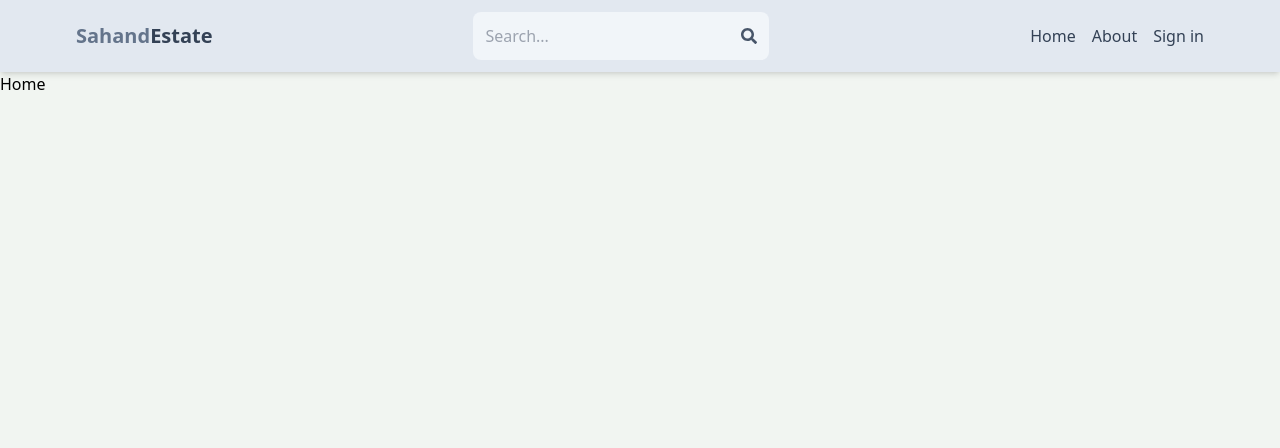
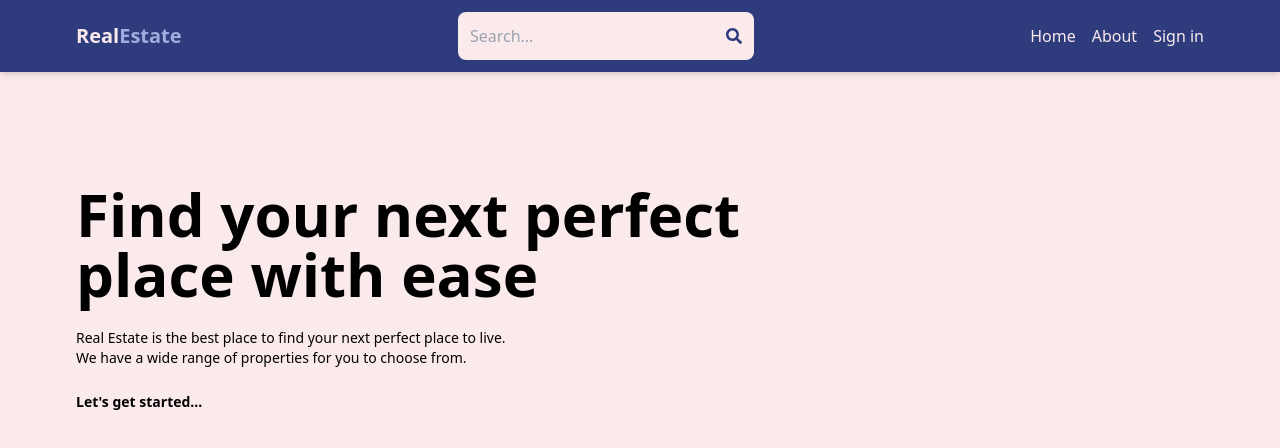
Before and after one commit to ShendritKrasniqi/Real-Estate, a React (Vite) app in the folder client/: page / in a window 1280 px wide. Shown: the top 448 px of the page. Built offline with nearby package versions, Linux system fonts and the light colour scheme; no server answers.

Commit message:
Complete Home Page & Design

```diff
--- a/client/src/components/Header.jsx
+++ b/client/src/components/Header.jsx
@@ -23,17 +23,17 @@ export default function Header() {
     }
   }, [location.search]);
   return (
-    <header className='bg-slate-200 shadow-md'>
+    <header className='bg-dark-blue shadow-md'>
       <div className='flex justify-between items-center max-w-6xl mx-auto p-3'>
         <Link to='/'>
           <h1 className='font-bold text-sm sm:text-xl flex flex-wrap'>
-            <span className='text-slate-500'>Sahand</span>
-            <span className='text-slate-700'>Estate</span>
+            <span className='text-rose'>Real</span>
+            <span className='text-light-blue'>Estate</span>
           </h1>
         </Link>
         <form
           onSubmit={handleSubmit}
-          className='bg-slate-100 p-3 rounded-lg flex items-center'
+          className='bg-rose p-3 rounded-lg flex items-center'
         >
           <input
             type='text'
@@ -43,17 +43,17 @@ export default function Header() {
             onChange={(e) => setSearchTerm(e.target.value)}
           />
           <button>
-            <FaSearch className='text-slate-600' />
+            <FaSearch className='text-dark-blue' />
           </button>
         </form>
         <ul className='flex gap-4'>
           <Link to='/'>
-            <li className='hidden sm:inline text-slate-700 hover:underline'>
+            <li className='hidden sm:inline text-rose hover:underline'>
               Home
             </li>
           </Link>
           <Link to='/about'>
-            <li className='hidden sm:inline text-slate-700 hover:underline'>
+            <li className='hidden sm:inline text-rose hover:underline'>
               About
             </li>
           </Link>
@@ -65,7 +65,7 @@ export default function Header() {
                 alt='profile'
               />
             ) : (
-              <li className=' text-slate-700 hover:underline'> Sign in</li>
+              <li className=' text-rose hover:underline'> Sign in</li>
             )}
           </Link>
         </ul>
--- a/client/src/components/OAuth.jsx
+++ b/client/src/components/OAuth.jsx
@@ -36,7 +36,7 @@ export default function OAuth() {
     <button
       onClick={handleGoogleClick}
       type='button'
-      className='bg-red-700 text-white p-3 rounded-lg uppercase hover:opacity-95'
+      className='bg-red text-rose p-3 rounded-lg uppercase hover:opacity-95'
     >
       Continue with google
     </button>
--- a/client/src/index.css
+++ b/client/src/index.css
@@ -4,5 +4,5 @@
 
 @tailwind utilities;
 body{
-    background-color: rgb(241, 245, 241);
+    background-color: #FBEAEB;
 }
--- a/client/src/pages/CreateListing.jsx
+++ b/client/src/pages/CreateListing.jsx
@@ -329,7 +329,7 @@ export default function CreateListing() {
               type='button'
               disabled={uploading}
               onClick={handleImageSubmit}
-              className='p-3 text-green-700 border border-green-700 rounded uppercase hover:shadow-lg disabled:opacity-80'
+              className='p-3 bg-dark-blue text-rose border border-green-700 rounded uppercase hover:shadow-lg disabled:opacity-80'
             >
               {uploading ? 'Uploading...' : 'Upload'}
             </button>
@@ -351,7 +351,7 @@ export default function CreateListing() {
                 <button
                   type='button'
                   onClick={() => handleRemoveImage(index)}
-                  className='p-3 text-red-700 rounded-lg uppercase hover:opacity-75'
+                  className='p-3 text-red rounded-lg uppercase hover:opacity-75'
                 >
                   Delete
                 </button>
@@ -359,7 +359,7 @@ export default function CreateListing() {
             ))}
           <button
             disabled={loading || uploading}
-            className='p-3 bg-slate-700 text-white rounded-lg uppercase hover:opacity-95 disabled:opacity-80'
+            className='p-3 bg-dark-blue text-rose rounded-lg uppercase hover:opacity-95 disabled:opacity-80'
           >
             {loading ? 'Creating...' : 'Create listing'}
           </button>
--- a/client/src/pages/Home.jsx
+++ b/client/src/pages/Home.jsx
@@ -1,7 +1,134 @@
-import React from 'react'
+import { useEffect, useState } from 'react';
+import { Link } from 'react-router-dom';
+import { Swiper, SwiperSlide } from 'swiper/react';
+import { Navigation } from 'swiper/modules';
+import SwiperCore from 'swiper';
+import 'swiper/css/bundle';
+import ListingItem from '../components/ListingItem';
 
 export default function Home() {
+  const [offerListings, setOfferListings] = useState([]);
+  const [saleListings, setSaleListings] = useState([]);
+  const [rentListings, setRentListings] = useState([]);
+  SwiperCore.use([Navigation]);
+  console.log(offerListings);
+  useEffect(() => {
+    const fetchOfferListings = async () => {
+      try {
+        const res = await fetch('/api/listing/get?offer=true&limit=4');
+        const data = await res.json();
+        setOfferListings(data);
+        fetchRentListings();
+      } catch (error) {
+        console.log(error);
+      }
+    };
+    const fetchRentListings = async () => {
+      try {
+        const res = await fetch('/api/listing/get?type=rent&limit=4');
+        const data = await res.json();
+        setRentListings(data);
+        fetchSaleListings();
+      } catch (error) {
+        console.log(error);
+      }
+    };
+
+    const fetchSaleListings = async () => {
+      try {
+        const res = await fetch('/api/listing/get?type=sale&limit=4');
+        const data = await res.json();
+        setSaleListings(data);
+      } catch (error) {
+        log(error);
+      }
+    };
+    fetchOfferListings();
+  }, []);
   return (
-    <div>Home</div>
-  )
+    <div>
+      {/* top */}
+      <div className='flex flex-col gap-6 p-28 px-3 max-w-6xl mx-auto'>
+        <h1 className='text-slate-700 font-bold text-3xl lg:text-6xl'>
+          Find your next <span className='text-slate-500'>perfect</span>
+          <br />
+          place with ease
+        </h1>
+        <div className='text-gray-400 text-xs sm:text-sm'>
+          Real Estate is the best place to find your next perfect place to
+          live.
+          <br />
+          We have a wide range of properties for you to choose from.
+        </div>
+        <Link
+          to={'/search'}
+          className='text-xs sm:text-sm text-blue-800 font-bold hover:underline'
+        >
+          Let's get started...
+        </Link>
+      </div>
+
+      {/* swiper */}
+      <Swiper navigation>
+        {offerListings &&
+          offerListings.length > 0 &&
+          offerListings.map((listing) => (
+            <SwiperSlide>
+              <div
+                style={{
+                  background: `url(${listing.imageUrls[0]}) center no-repeat`,
+                  backgroundSize: 'cover',
+                }}
+                className='h-[500px]'
+                key={listing._id}
+              ></div>
+            </SwiperSlide>
+          ))}
+      </Swiper>
+
+      {/* listing results for offer, sale and rent */}
+
+      <div className='max-w-6xl mx-auto p-3 flex flex-col gap-8 my-10'>
+        {offerListings && offerListings.length > 0 && (
+          <div className=''>
+            <div className='my-3'>
+              <h2 className='text-2xl font-semibold text-slate-600'>Recent offers</h2>
+              <Link className='text-sm text-blue-800 hover:underline' to={'/search?offer=true'}>Show more offers</Link>
+            </div>
+            <div className='flex flex-wrap gap-4'>
+              {offerListings.map((listing) => (
+                <ListingItem listing={listing} key={listing._id} />
+              ))}
+            </div>
+          </div>
+        )}
+        {rentListings && rentListings.length > 0 && (
+          <div className=''>
+            <div className='my-3'>
+              <h2 className='text-2xl font-semibold text-slate-600'>Recent places for rent</h2>
+              <Link className='text-sm text-blue-800 hover:underline' to={'/search?type=rent'}>Show more places for rent</Link>
+            </div>
+            <div className='flex flex-wrap gap-4'>
+              {rentListings.map((listing) => (
+                <ListingItem listing={listing} key={listing._id} />
+              ))}
+            </div>
+          </div>
+        )}
+        {saleListings && saleListings.length > 0 && (
+          <div className='bg-'>
+            <div className='my-3'>
+              <h2 className='text-2xl font-semibold text-slate-600'>Recent places for sale</h2>
+              <Link className='text-sm text-blue-800 hover:underline' to={'/search?type=sale'}>Show more places for sale</Link>
+            </div>
+            <div className='flex flex-wrap gap-4'>
+              {saleListings.map((listing) => (
+                <ListingItem listing={listing} key={listing._id} />
+              ))}
+            </div>
+          </div>
+        )}
+      </div>
+    </div>
+  );
 }
--- a/client/src/pages/SignIn.jsx
+++ b/client/src/pages/SignIn.jsx
@@ -48,14 +48,14 @@ export default function SignIn() {
       <form onSubmit={handleSubmit} className='flex flex-col gap-4'>
         <input
           type='email'
-          placeholder='email'
+          placeholder='Email'
           className='border p-3 rounded-lg'
           id='email'
           onChange={handleChange}
         />
         <input
           type='password'
-          placeholder='password'
+          placeholder='Password'
           className='border p-3 rounded-lg'
           id='password'
           onChange={handleChange}
@@ -63,7 +63,7 @@ export default function SignIn() {
 
         <button
           disabled={loading}
-          className='bg-slate-700 text-white p-3 rounded-lg uppercase hover:opacity-95 disabled:opacity-80'
+          className='bg-dark-blue text-rose p-3 rounded-lg uppercase hover:opacity-95 disabled:opacity-80'
         >
           {loading ? 'Loading...' : 'Sign In'}
         </button>
@@ -72,7 +72,7 @@ export default function SignIn() {
       <div className='flex gap-2 mt-5'>
         <p>Dont have an account?</p>
         <Link to={'/sign-up'}>
-          <span className='text-blue-700'>Sign up</span>
+          <span className='text-dark-blue'>Sign up</span>
         </Link>
       </div>
       {error && <p className='text-red-500 mt-5'>{error}</p>}
--- a/client/src/pages/UpdateListing.jsx
+++ b/client/src/pages/UpdateListing.jsx
@@ -344,7 +344,7 @@ export default function CreateListing() {
               type='button'
               disabled={uploading}
               onClick={handleImageSubmit}
-              className='p-3 text-green-700 border border-green-700 rounded uppercase hover:shadow-lg disabled:opacity-80'
+              className='p-3  bg-dark-blue text-rose border border-green-700 rounded uppercase hover:shadow-lg disabled:opacity-80'
             >
               {uploading ? 'Uploading...' : 'Upload'}
             </button>
@@ -366,7 +366,7 @@ export default function CreateListing() {
                 <button
                   type='button'
                   onClick={() => handleRemoveImage(index)}
-                  className='p-3 text-red-700 rounded-lg uppercase hover:opacity-75'
+                  className='p-3 text-red rounded-lg uppercase hover:opacity-75'
                 >
                   Delete
                 </button>
@@ -374,7 +374,7 @@ export default function CreateListing() {
             ))}
           <button
             disabled={loading || uploading}
-            className='p-3 bg-slate-700 text-white rounded-lg uppercase hover:opacity-95 disabled:opacity-80'
+            className='p-3 bg-dark-blue text-rose rounded-lg uppercase hover:opacity-95 disabled:opacity-80'
           >
             {loading ? 'Updating...' : 'Update listing'}
           </button>
--- a/client/tailwind.config.js
+++ b/client/tailwind.config.js
@@ -2,6 +2,14 @@
 export default {
   content: ['./index.html', './src/**/*.{js,ts,jsx,tsx}'],
   theme: {
+    colors:{
+      transparent: 'transparent',
+      current: 'currentColor',
+      'dark-blue':'#2E3C7E',
+      'rose':'#FBEAEB',
+      'light-blue':'#a1abdd',
+      'red':'#b91c1c',
+    },
     extend: {},
   },
   plugins: [
```
Also changed, not shown: client/src/pages/Profile.jsx (+5 -5 lines).
